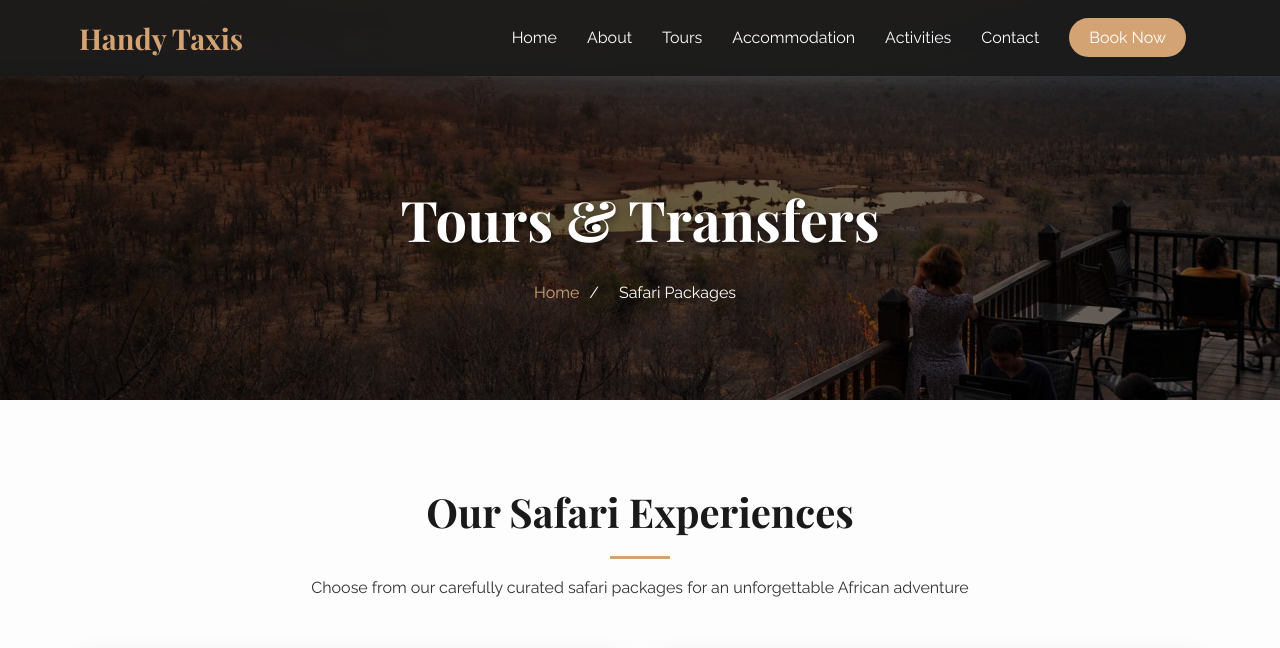
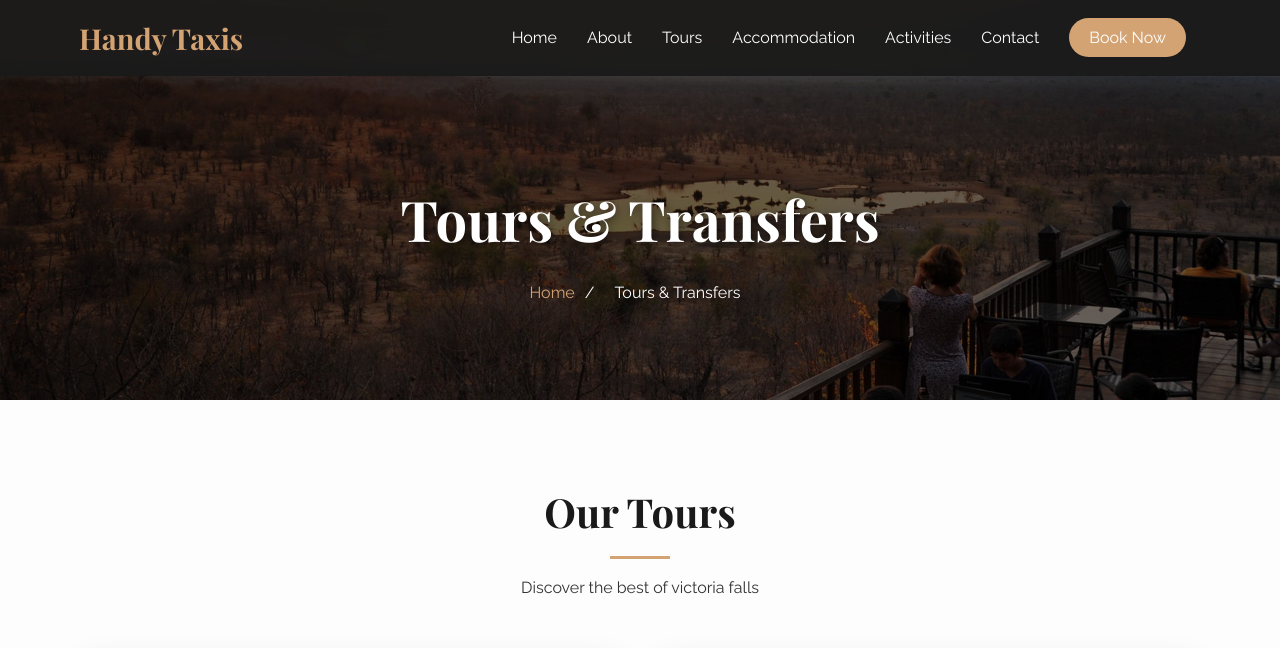
Before and after one commit to Tapiwa128/HandyTaxis, a plain HTML site: page safari.html in a window 1280 px wide. Shown: the top 648 px of the page. Drawn offline with nearby package versions, Linux system fonts and the light colour scheme.

Commit message:
Update index.html and safari.html to reflect new branding and service offerings

```diff
--- a/safari.html
+++ b/safari.html
@@ -680,7 +680,7 @@
     <h1>Tours & Transfers</h1>
     <ul class="breadcrumb">
       <li><a href="index.html">Home</a></li>
-      <li>Safari Packages</li>
+      <li>Tours & Transfers</li>
     </ul>
   </section>
 
@@ -688,8 +688,8 @@
   <section class="safari-packages">
     <div class="container">
       <div class="section-title">
-        <h2>Our Safari Experiences</h2>
-        <p>Choose from our carefully curated safari packages for an unforgettable African adventure</p>
+        <h2>Our Tours</h2>
+        <p>Discover the best of victoria falls</p>
       </div>
 
       <div class="packages-grid">
```
Also changed, not shown: index.html (+2 -2 lines).
